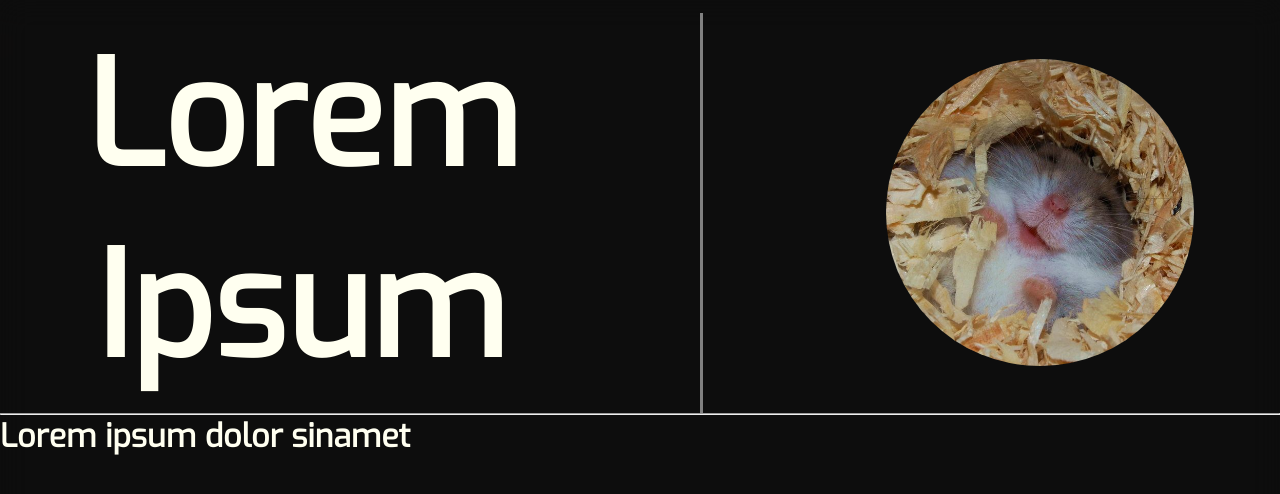
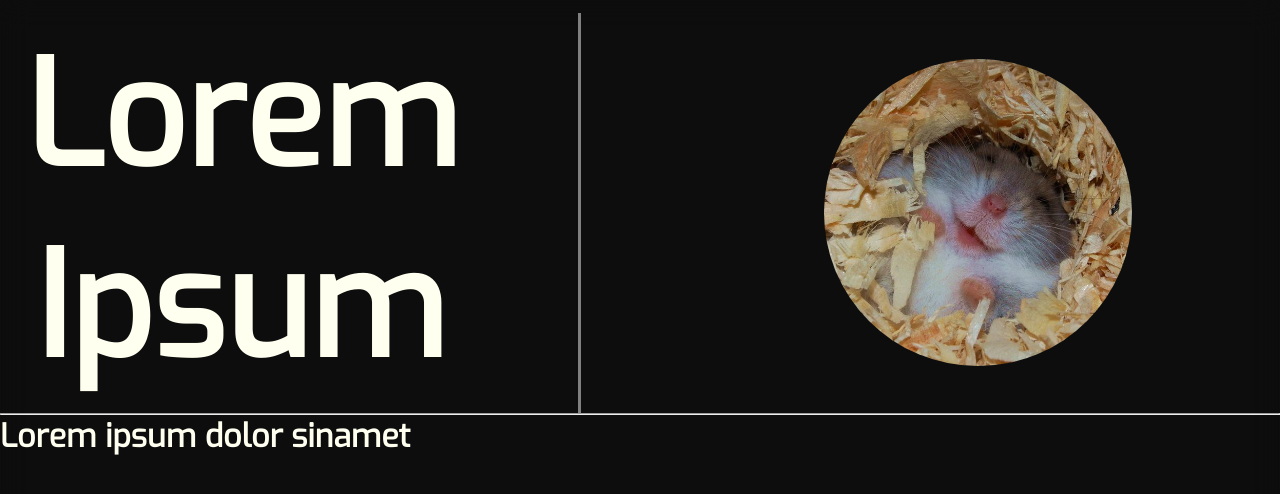
Before and after one commit to LuisBoto/luisboto, a plain HTML site: page docs/index.html in a window 1280 px wide. Drawn offline with Linux system fonts and the light colour scheme.

Commit message:
Flex tweaks

```diff
--- a/docs/css/pageStyle.css
+++ b/docs/css/pageStyle.css
@@ -24,9 +24,9 @@ p {
 .flexContainer {
   position: sticky;
   display: flex;
-  flex-direction: row;
+  flex-flow: row wrap;
   align-items: center;
-  justify-content: space-evenly;
+  justify-content: space-around;
   margin: auto 2%;
   animation: fadein 3s;
 }
@@ -38,17 +38,18 @@ p {
 }
 
 #portraitPicture {
-  order: 3;
+  order: 1;
   max-width: 25%;
   max-height: 20em;
   border-radius: 50%;
+  margin: auto 10% auto auto;
 }
 
 #verticalSeparator {
-  order: 2;
+  order: 1;
   border-left: 3px solid gray;
   height: 25em;
-  margin: auto 10% auto 10%;
+  margin: auto;
 }
 
 #welcomeTitle {
```
